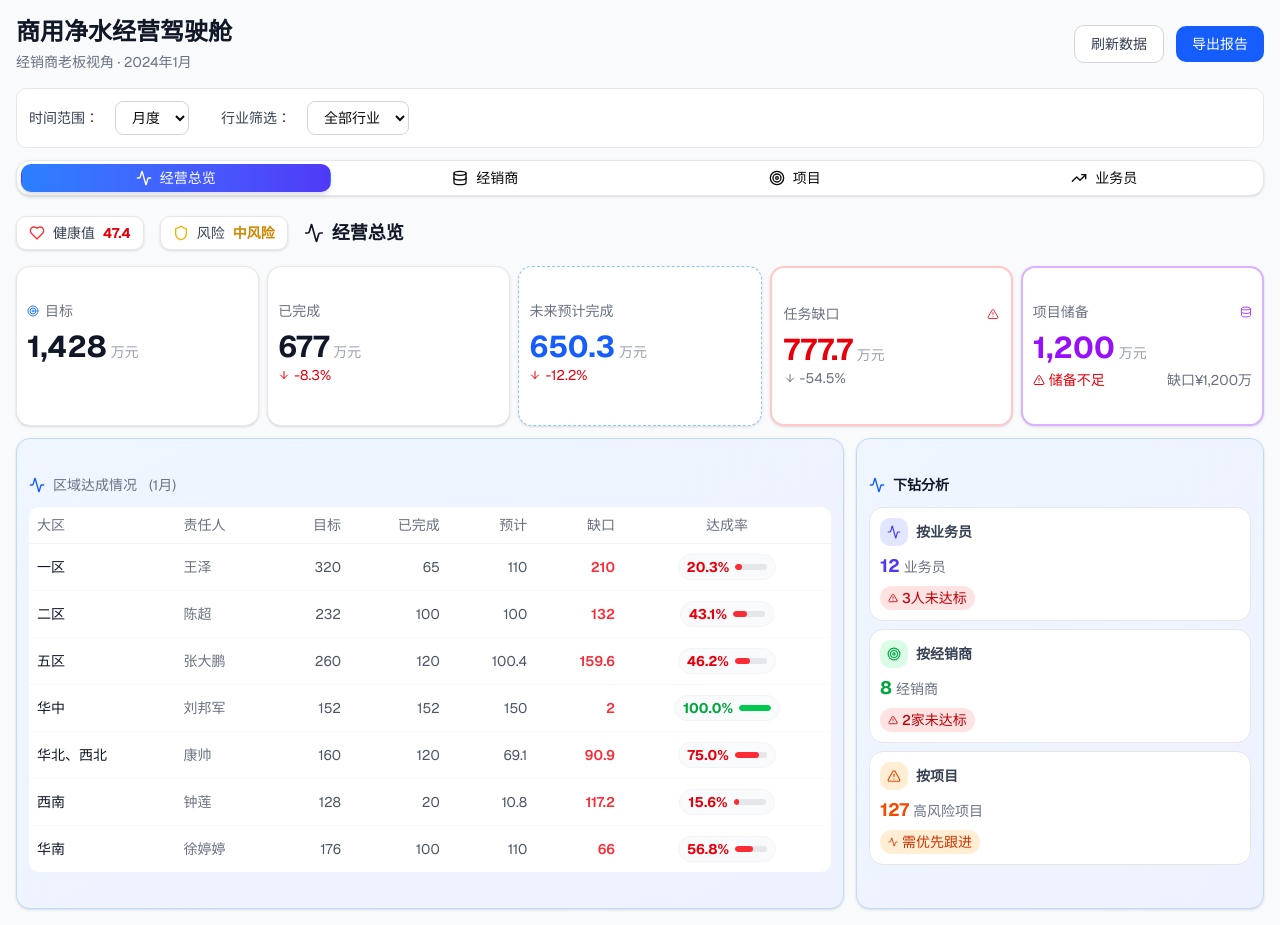
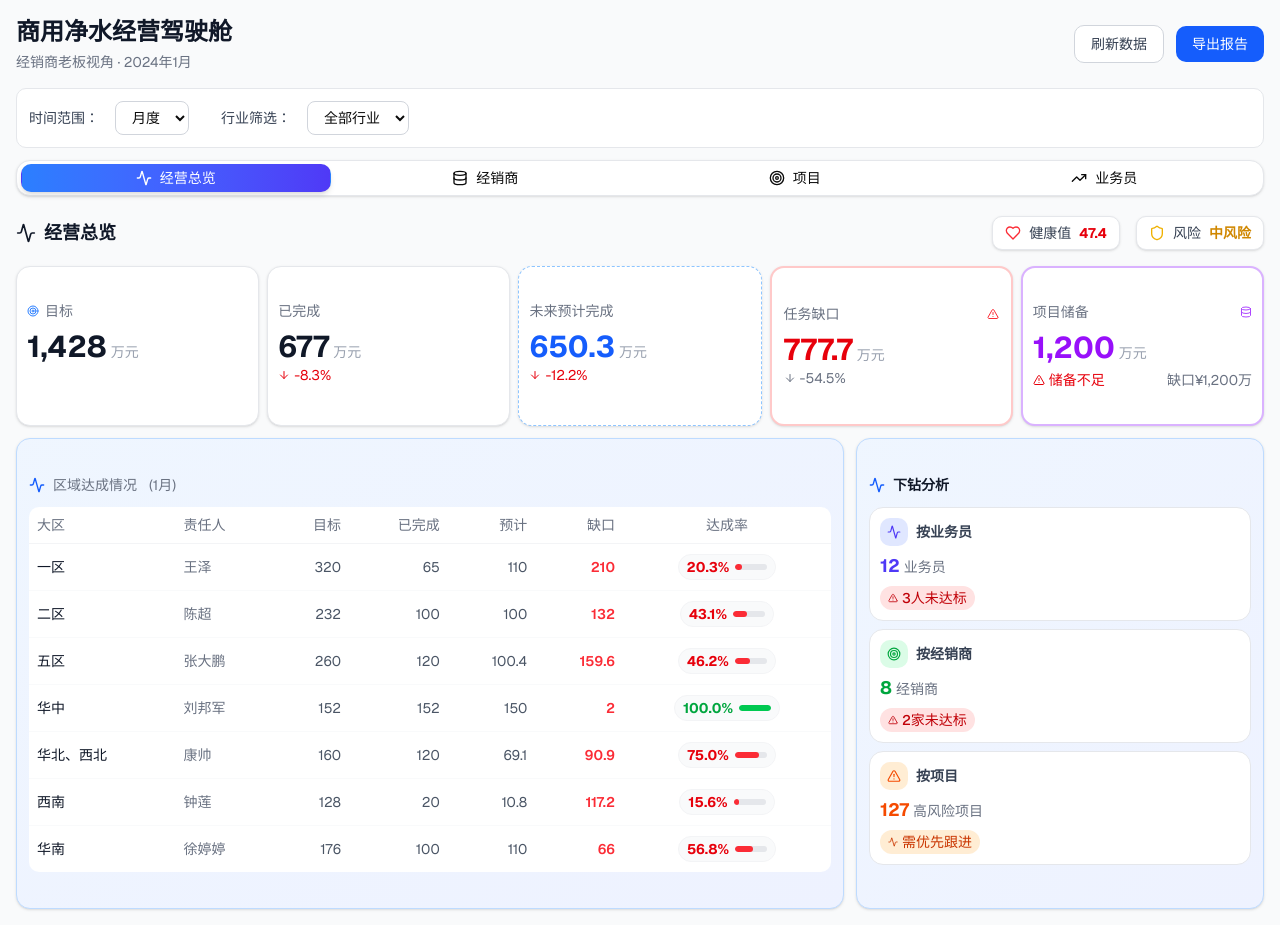
Before and after one commit to navylee1990/coze_jsc, a Next.js app: page / in a window 1280 px wide. Built offline with nearby package versions, Linux system fonts and the light colour scheme.

Commit message:
refactor: 恢复健康值和风险模块到经营总览标题右侧

```diff
--- a/src/app/page.tsx
+++ b/src/app/page.tsx
@@ -299,7 +299,11 @@ export default function WaterPurifierDashboard() {
 
         <TabsContent value="overview">
           {/* 经营总览标题 */}
-          <div className="mb-4 flex items-center gap-4">
+          <div className="mb-4 flex items-center justify-between">
+            <h2 className="text-lg font-semibold text-gray-900 flex items-center gap-2">
+              <Activity className="w-5 h-5" />
+              经营总览
+            </h2>
             <div className="flex items-center gap-4">
               {/* 健康指数 */}
               <div className="flex items-center gap-2 px-3 py-1.5 bg-white rounded-lg border border-gray-200 shadow-sm">
@@ -318,10 +322,6 @@ export default function WaterPurifierDashboard() {
                 </span>
               </div>
             </div>
-            <h2 className="text-lg font-semibold text-gray-900 flex items-center gap-2">
-              <Activity className="w-5 h-5" />
-              经营总览
-            </h2>
           </div>
         <div className="grid grid-cols-1 sm:grid-cols-2 lg:grid-cols-5 gap-2">
           {/* 目标 */}
```
